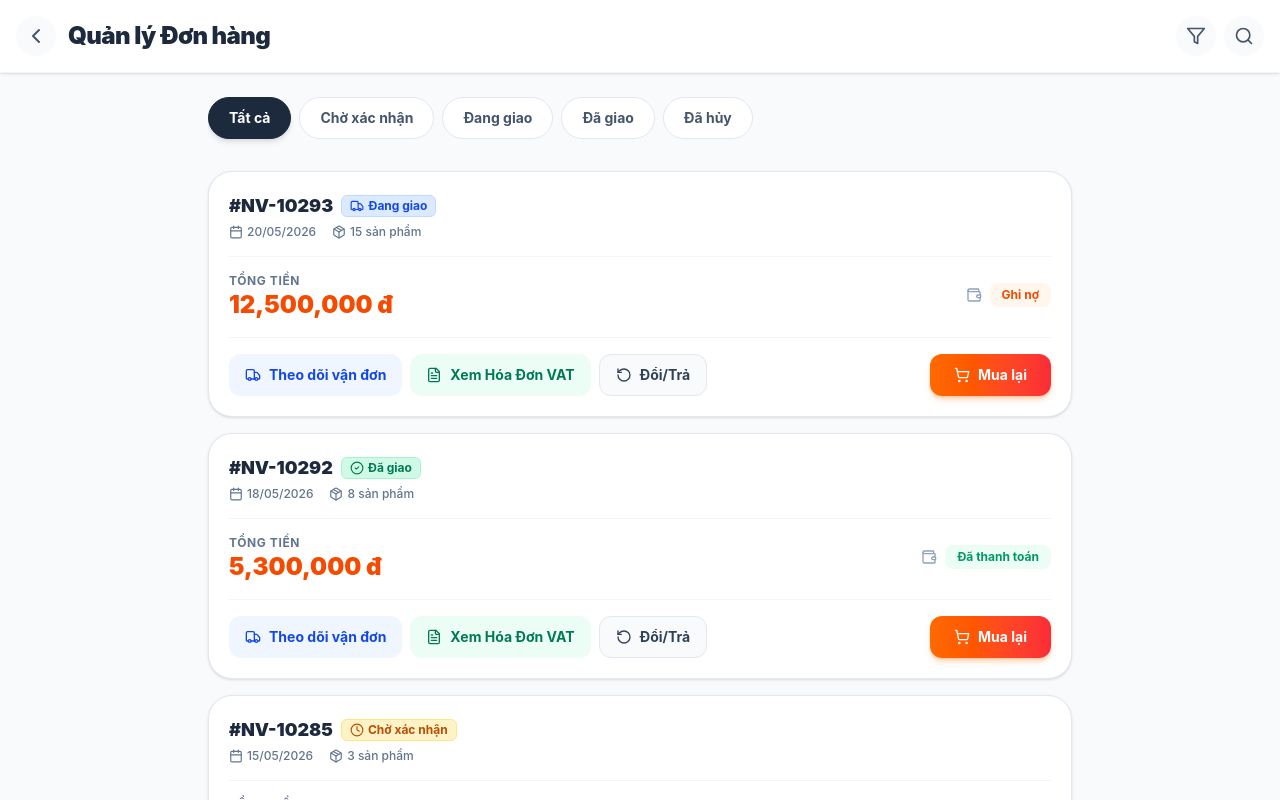
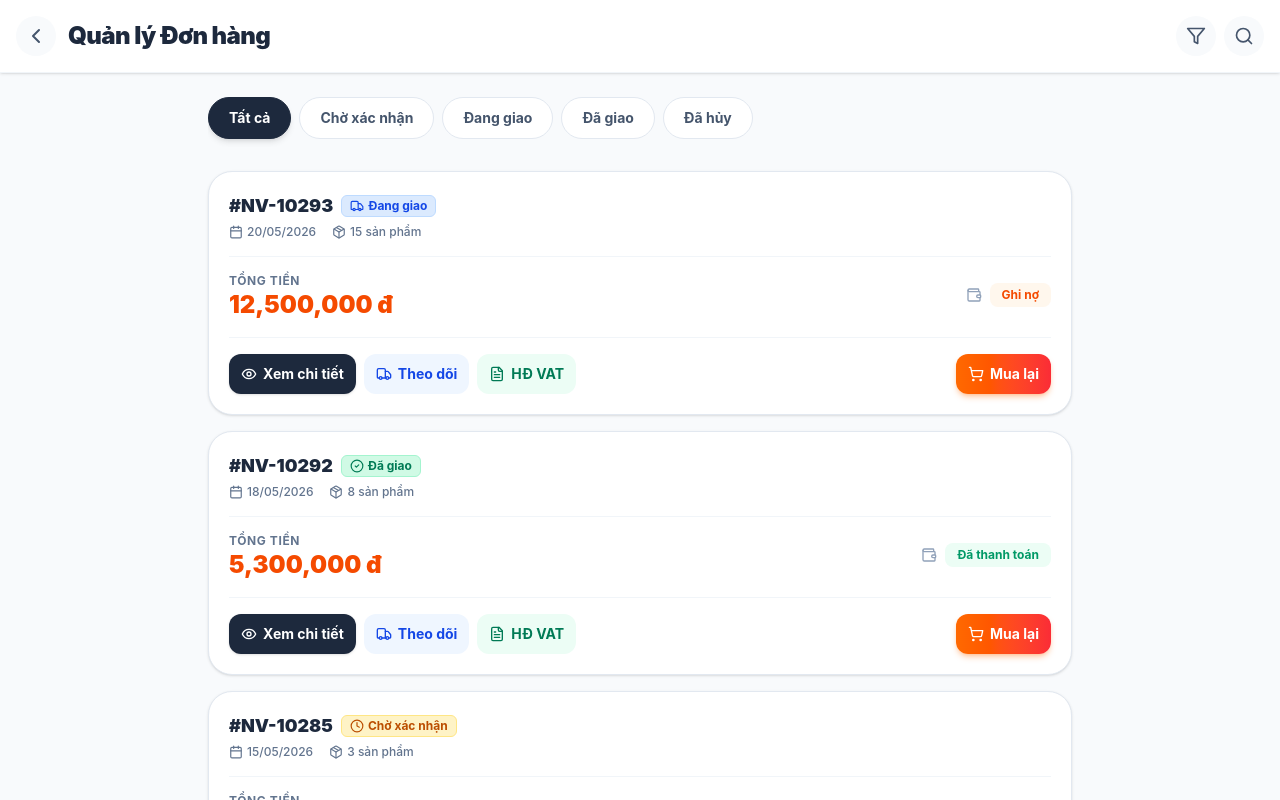
Before and after one commit to traxoayai/demo-luu, a Next.js app in the folder apps/b2b/: page /orders in a window 1280 px wide. Shown: the top 800 px of the page. Built offline with nearby package versions, Linux system fonts and the light colour scheme.

Commit message:
feat: remove doi tra button and update order list layout

```diff
--- a/apps/b2b/src/app/orders/page.tsx
+++ b/apps/b2b/src/app/orders/page.tsx
@@ -14,7 +14,8 @@ import {
   CheckCircle2,
   Clock,
   AlertCircle,
-  FileText
+  FileText,
+  Eye
 } from "lucide-react";
 import Link from "next/link";
 
@@ -183,28 +184,28 @@ export default function OrdersPage() {
               </div>
 
               {/* Actions */}
-              <div className="flex flex-wrap gap-2 pt-4 border-t border-slate-100">
+              <div className="grid grid-cols-2 md:flex md:flex-wrap gap-2 pt-4 border-t border-slate-100">
+                <Link
+                  href="/order_detail"
+                  className="flex items-center justify-center gap-1.5 bg-slate-800 hover:bg-slate-900 text-white px-3 py-2.5 rounded-xl text-xs md:text-sm font-bold transition-all active:scale-95 shadow-sm"
+                >
+                  <Eye size={16} /> Xem chi tiết
+                </Link>
                 <button
                   onClick={() => showToast(`Đang theo dõi: ${order.id}`)}
-                  className="flex-1 md:flex-none flex items-center justify-center gap-2 bg-blue-50 hover:bg-blue-100 text-blue-700 px-4 py-2.5 rounded-xl text-sm font-bold transition-all active:scale-95"
+                  className="flex items-center justify-center gap-1.5 bg-blue-50 hover:bg-blue-100 text-blue-700 px-3 py-2.5 rounded-xl text-xs md:text-sm font-bold transition-all active:scale-95"
                 >
-                  <Truck size={16} /> Theo dõi vận đơn
+                  <Truck size={16} /> Theo dõi
                 </button>
                 <button
                   onClick={() => showToast(`Xem Hóa Đơn VAT cho: ${order.id}`)}
-                  className="flex-1 md:flex-none flex items-center justify-center gap-2 bg-emerald-50 hover:bg-emerald-100 text-emerald-700 px-4 py-2.5 rounded-xl text-sm font-bold transition-all active:scale-95"
+                  className="flex items-center justify-center gap-1.5 bg-emerald-50 hover:bg-emerald-100 text-emerald-700 px-3 py-2.5 rounded-xl text-xs md:text-sm font-bold transition-all active:scale-95"
                 >
-                  <FileText size={16} /> Xem Hóa Đơn VAT
-                </button>
-                <button
-                  onClick={() => showToast(`Yêu cầu đổi trả cho: ${order.id}`)}
-                  className="flex-1 md:flex-none flex items-center justify-center gap-2 bg-slate-50 hover:bg-slate-100 text-slate-700 px-4 py-2.5 rounded-xl text-sm font-bold transition-all active:scale-95 border border-slate-200"
-                >
-                  <RotateCcw size={16} /> Đổi/Trả
+                  <FileText size={16} /> HĐ VAT
                 </button>
                 <button
                   onClick={() => showToast(`Đã thêm ${order.id} vào giỏ hàng`)}
-                  className="w-full md:w-auto flex items-center justify-center gap-2 bg-gradient-to-r from-orange-500 to-red-500 hover:from-orange-600 hover:to-red-600 text-white px-6 py-2.5 rounded-xl text-sm font-bold transition-all active:scale-95 shadow-md shadow-orange-500/30 md:ml-auto mt-2 md:mt-0"
+                  className="flex items-center justify-center gap-1.5 bg-gradient-to-r from-orange-500 to-red-500 hover:from-orange-600 hover:to-red-600 text-white px-3 py-2.5 rounded-xl text-xs md:text-sm font-bold transition-all active:scale-95 shadow-md shadow-orange-500/30 md:ml-auto mt-1 md:mt-0"
                 >
                   <ShoppingCart size={16} /> Mua lại
                 </button>
```
